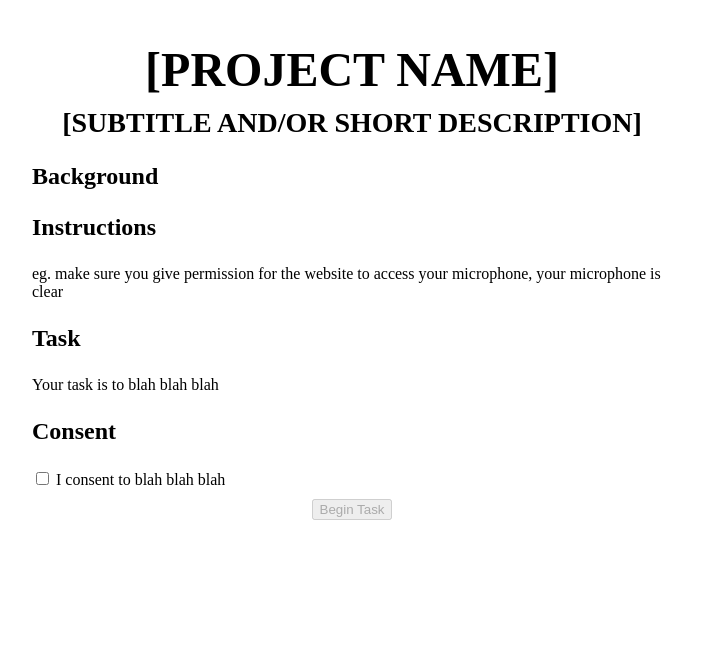
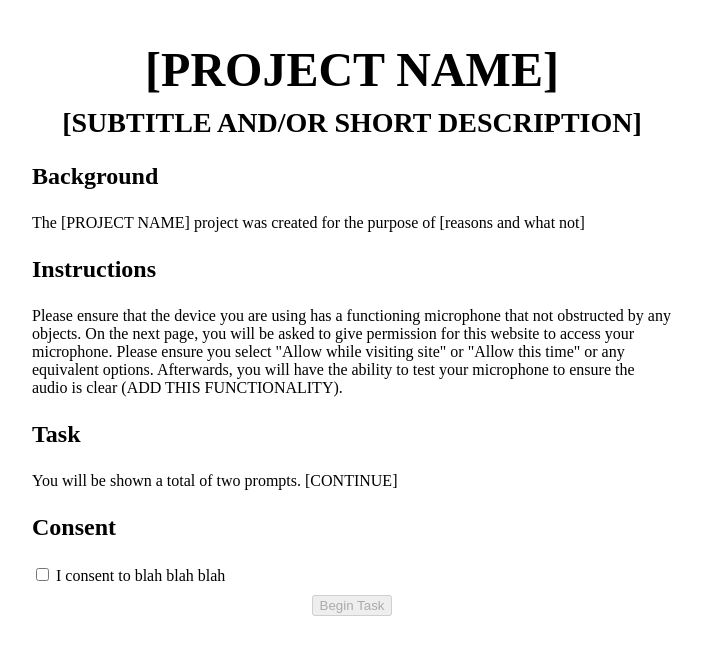
Before and after one commit to eric-z2/audio-annotation, a Django app: page /homepage/ in a window 1280 px wide. Shown: the top 655 px of the page, without its empty margins (288-989 px from the left). Run offline with Django 4.2, Linux system fonts and the light colour scheme.

Commit message:
added intro text

```diff
--- a/audio_capture/templates/homepage.html
+++ b/audio_capture/templates/homepage.html
@@ -23,19 +23,21 @@
         <h3>
             Background
         </h3>
-
+        <p>
+            The [PROJECT NAME] project was created for the purpose of [reasons and what not]
+        </p>
         <h3>
             Instructions
         </h3>
         <p>
-            eg. make sure you give permission for the website to access your microphone, your microphone is clear
+            Please ensure that the device you are using has a functioning microphone that not obstructed by any objects. On the next page, you will be asked to give permission for this website to access your microphone. Please ensure you select "Allow while visiting site" or "Allow this time" or any equivalent options. Afterwards, you will have the ability to test your microphone to ensure the audio is clear (ADD THIS FUNCTIONALITY).
         </p>
 
         <h3>
             Task
         </h3>
         <p>
-            Your task is to blah blah blah
+            You will be shown a total of two prompts. [CONTINUE]
         </p>
 
         <h3>
```
